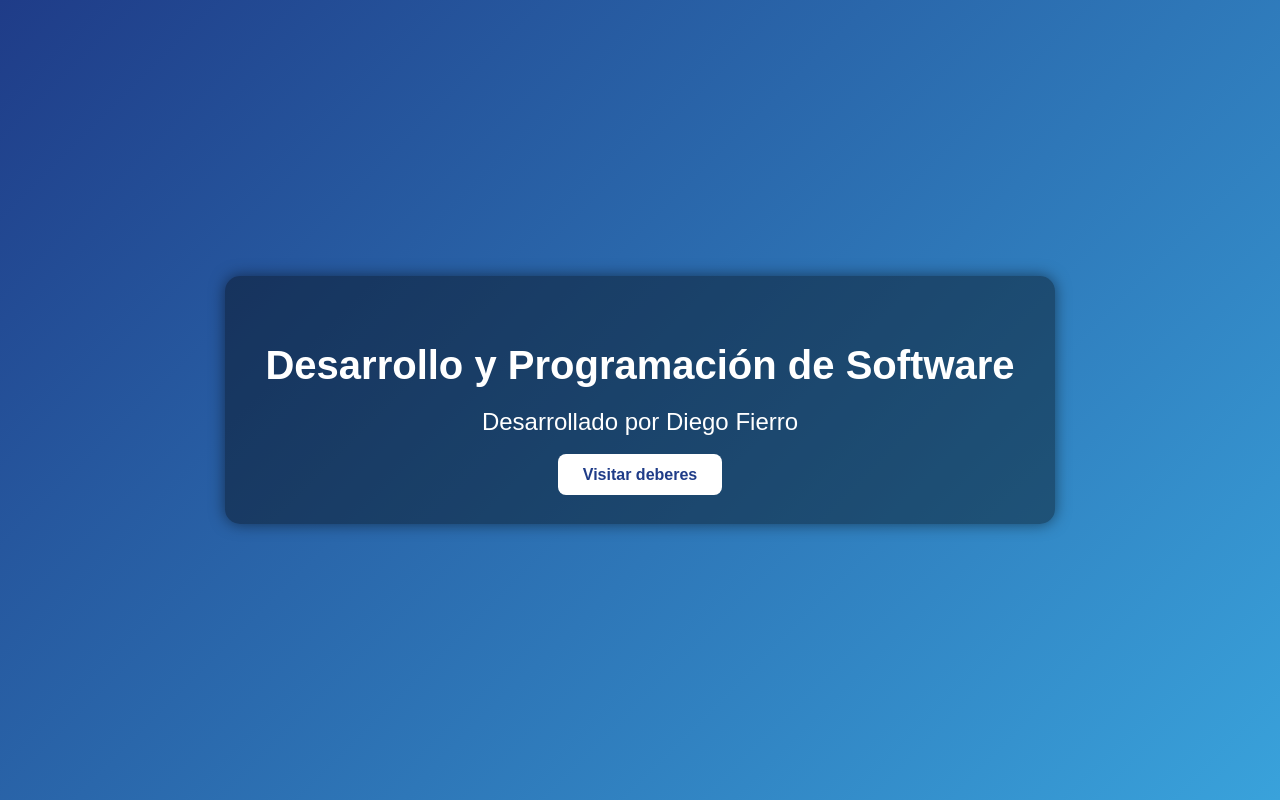
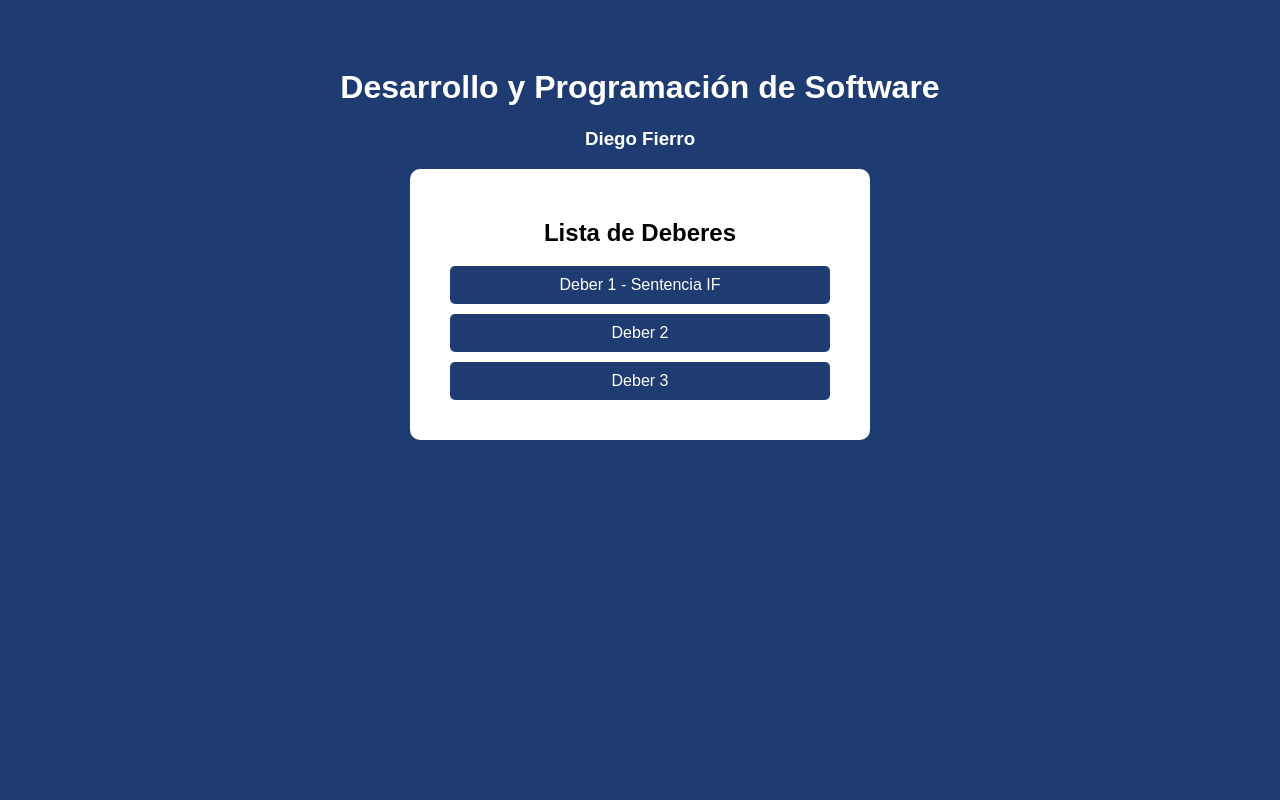
Before and after one commit to diego9567/Programacion, a plain HTML site: page index.html in a window 1280 px wide. Drawn offline with Linux system fonts and the light colour scheme.

Commit message:
Update index.html

```diff
--- a/index.html
+++ b/index.html
@@ -2,65 +2,57 @@
 <html lang="es">
 <head>
 <meta charset="UTF-8">
-    <meta name="viewport" content="width=device-width, initial-scale=1.0">
-    <title>Portada</title>
+<title>Mis Deberes</title>
 
 <style>
+
 body{
-            font-family: Arial, sans-serif;
-            background: linear-gradient(135deg, #1f3c88, #39a2db);
-            margin:0;
-            height:100vh;
-            display:flex;
-            justify-content:center;
-            align-items:center;
+    font-family: Arial;
+    background:#1e3c72;
+    color:white;
     text-align:center;
-            color:white;
+    padding:40px;
 }
 
 .contenedor{
-            background: rgba(0,0,0,0.4);
-            padding:40px;
-            border-radius:15px;
-            box-shadow:0 0 15px rgba(0,0,0,0.5);
-        }
-
-        h1{
-            font-size:40px;
-            margin-bottom:10px;
-        }
-
-        h2{
-            font-weight:normal;
-            margin-bottom:30px;
+    background:white;
+    color:black;
+    padding:30px;
+    border-radius:10px;
+    width:400px;
+    margin:auto;
 }
 
 a{
+    display:block;
+    margin:10px;
+    padding:10px;
+    background:#1e3c72;
+    color:white;
     text-decoration:none;
-            background:white;
-            color:#1f3c88;
-            padding:12px 25px;
-            border-radius:8px;
-            font-weight:bold;
-            transition:0.3s;
+    border-radius:5px;
 }
 
 a:hover{
-            background:#f1f1f1;
+    background:#16325c;
 }
+
 </style>
 
 </head>
 
 <body>
 
+<h1>Desarrollo y Programación de Software</h1>
+<h3>Diego Fierro</h3>
+
 <div class="contenedor">
 
-<h1>Desarrollo y Programación de Software</h1>
+<h2>Lista de Deberes</h2>
 
-<h2>Desarrollado por Diego Fierro</h2>
-
-<a href="Deberes1.html">Visitar deberes</a>
+<a href="Deberes1.html">Deber 1 - Sentencia IF</a>
+<a href="Deber2.html">Deber 2</a>
+<a href="deber3.html">Deber 3</a>
 
 </div>
 
```
Lines whose indentation alone changed are shown as unchanged.
